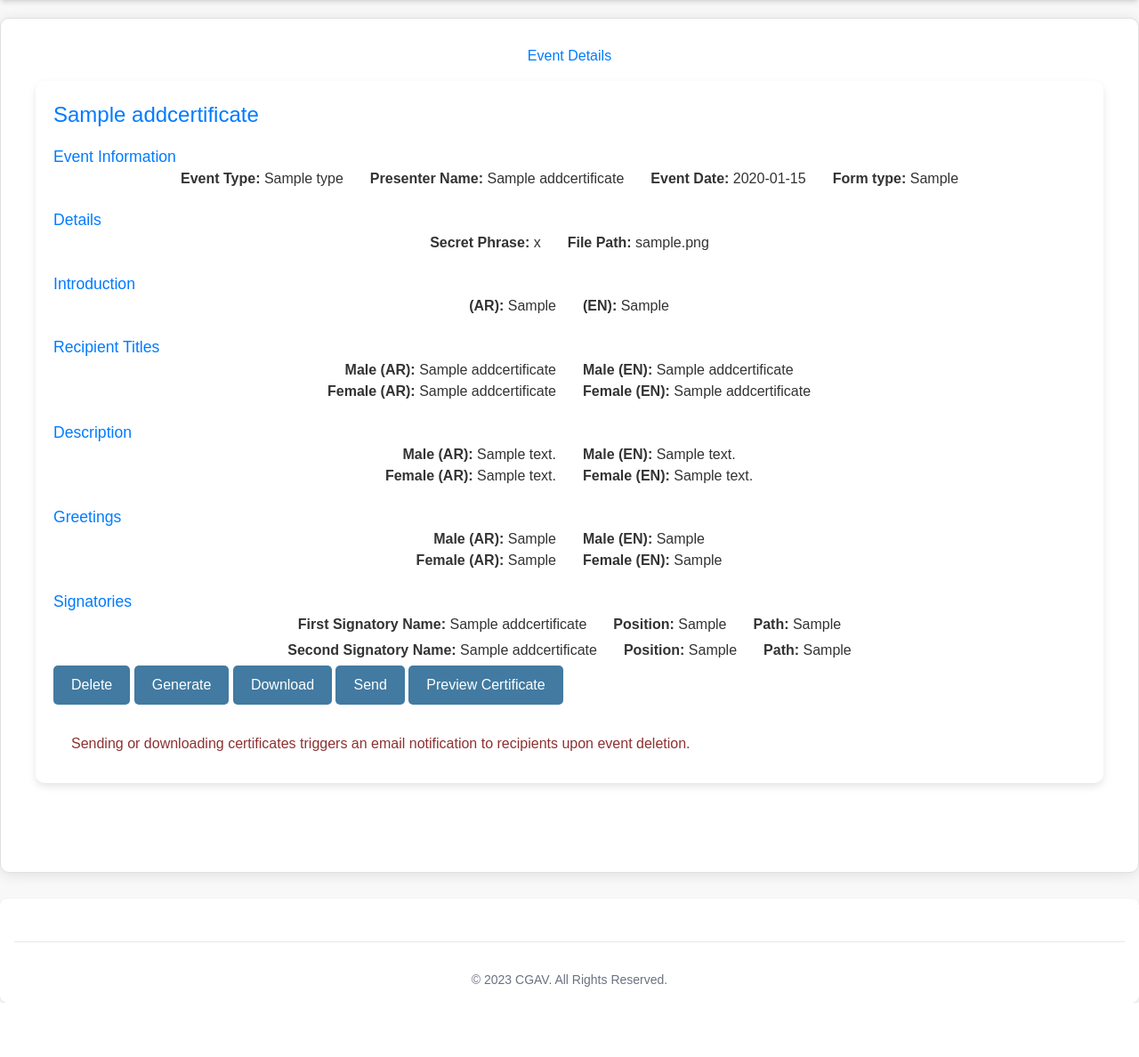
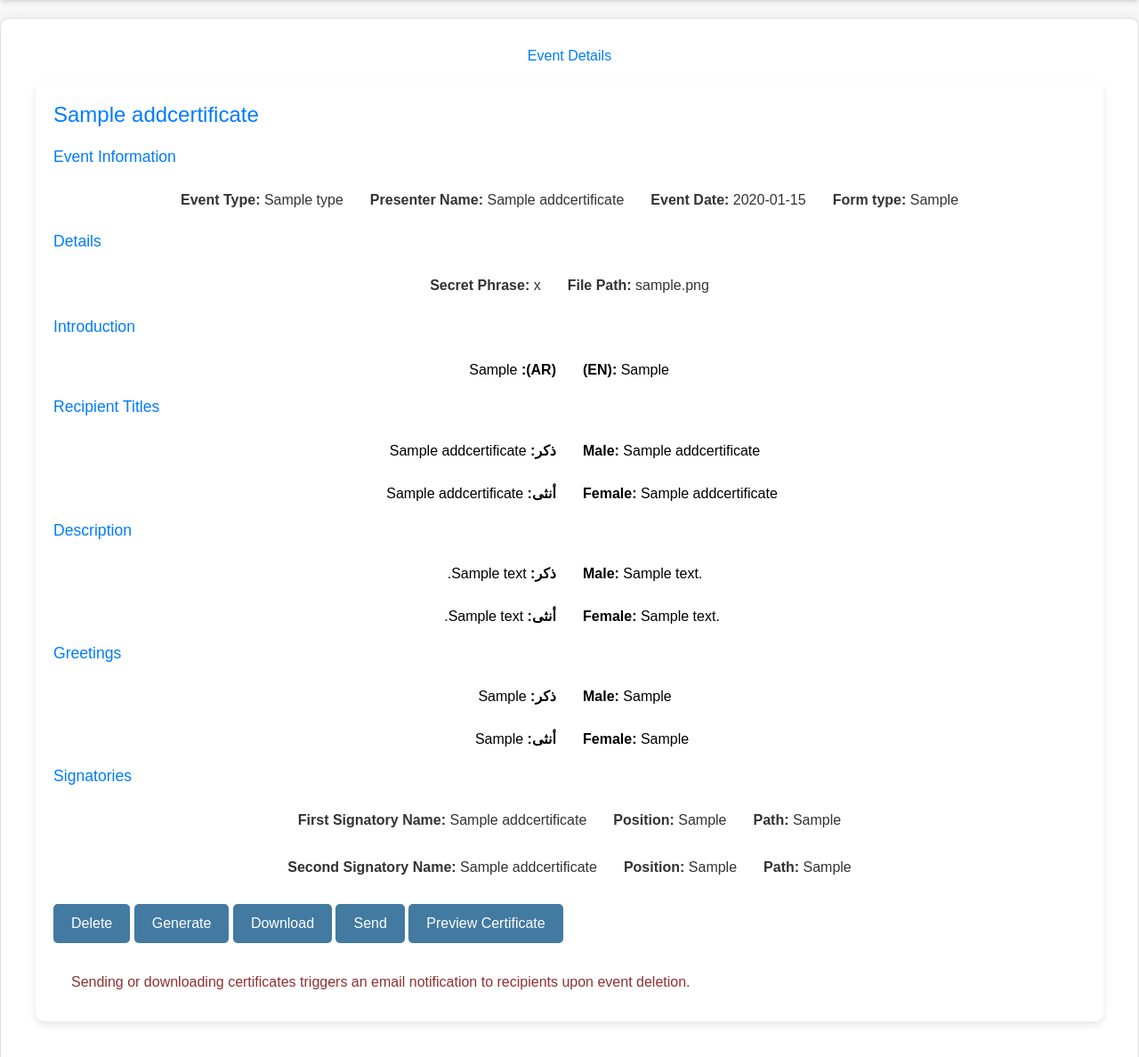
Before and after one commit to zalsaeed/cgav, a Flask app: page /certificate_details/1 in a window 1280 px wide. Shown: the part 74-1262 px from the top of the page at 89% size. Before the commit the page ends 1201 px from the top, so only its background shows below. Run offline with Flask 2, Linux system fonts and the light colour scheme; a user stored in the database is signed in; tables that the repository leaves empty hold one stand-in row (values such as "Sample post"); parts of the project's set-up code (start-up, migrations or seed data) failed here and were passed over; some libraries are stand-ins or nearby versions; some web fonts are replaced.

Commit message:
styling #30
enhance style in card event

```diff
--- a/src/flask_website/templates/certificate_details.html
+++ b/src/flask_website/templates/certificate_details.html
@@ -14,29 +14,30 @@
       <h5 class="card-title">{{ certificate.certificate_title }}</h5>
       <p class="card-subtitle">Event Information</p>
       <div class="row">
-        <div class="col-md-4 card-text"><strong>Event Type:</strong> {{ certificate.event_type.event_type_name }}</div>
-        <div class="col-md-4 card-text"><strong>Presenter Name:</strong> {{ certificate.presenter_name }}</div>
-        <div class="col-md-4 card-text"><strong>Event Date:</strong> {{ certificate.event_date.strftime('%Y-%m-%d') }}</div>
-        <div class="col-md-4 card-text"><strong>Form type:</strong> {{ certificate.form_type }}</div>
+        <div class="col-md-4 card-text"><br><strong>Event Type:</strong> {{ certificate.event_type.event_type_name }}</div>
+        <div class="col-md-4 card-text"><br><strong>Presenter Name:</strong> {{ certificate.presenter_name }}</div>
+        <div class="col-md-4 card-text"><br><strong>Event Date:</strong> {{ certificate.event_date.strftime('%Y-%m-%d') }}</div>
+        <div class="col-md-4 card-text"><br><strong>Form type:</strong> {{ certificate.form_type }}</div>
       </div>
 
       <p class="card-subtitle">Details</p>
       <div class="row">
-        <div class="col-md-4 card-text"><strong>Secret Phrase:</strong> {{ certificate.secret_phrase }}</div>
-        <div class="col-md-4 card-text"><strong>File Path:</strong> {{ certificate.file_path }}</div>
+        <br>
+        <div class="col-md-4 card-text"><br><strong>Secret Phrase:</strong> {{ certificate.secret_phrase }}</div><br>
+        <div class="col-md-4 card-text"><br><strong>File Path:</strong> {{ certificate.file_path }}</div><br>
       </div>
 
-      <!-- Intro Section -->
+      <!-- Introduction Section -->
       <p class="card-subtitle">Introduction</p>
       <div class="row">
-          <div class="col-md-6 card-text text-right">
+          <div class="col-md-6 text-right">
               {% if certificate.intro %}
-                  <strong>(AR):</strong> {{ certificate.intro }}
+              <br><strong>(AR):</strong> {{ certificate.intro }}
               {% endif %}
           </div>
-          <div class="col-md-6 card-text text-left">
+          <div class="col-md-6 text-left">
               {% if certificate.intro_en %}
-                  <strong>(EN):</strong> {{ certificate.intro_en }}
+              <br><strong>(EN):</strong> {{ certificate.intro_en }}
               {% endif %}
           </div>
       </div>
@@ -44,20 +45,20 @@
       <!-- Recipient Title Section -->
       <p class="card-subtitle">Recipient Titles</p>
       <div class="row">
-          <div class="col-md-6 card-text text-right">
+          <div class="col-md-6 text-right">
               {% if certificate.male_recipient_title %}
-                  <strong>Male (AR):</strong> {{ certificate.male_recipient_title }}
-              {% endif %}
+              <br><strong>ذكر:</strong> {{ certificate.male_recipient_title }}
+              {% endif %}<br>
               {% if certificate.female_recipient_title %}
-                  <br><strong>Female (AR):</strong> {{ certificate.female_recipient_title }}
+                  <br><strong>أنثى:</strong> {{ certificate.female_recipient_title }}
               {% endif %}
           </div>
-          <div class="col-md-6 card-text text-left">
+          <div class="col-md-6 text-left">
               {% if certificate.male_recipient_title_en %}
-                  <strong>Male (EN):</strong> {{ certificate.male_recipient_title_en }}
-              {% endif %}
+              <br><strong>Male:</strong> {{ certificate.male_recipient_title_en }}
+              {% endif %}<br>
               {% if certificate.female_recipient_title_en %}
-                  <br><strong>Female (EN):</strong> {{ certificate.female_recipient_title_en }}
+                  <br><strong>Female:</strong> {{ certificate.female_recipient_title_en }}
               {% endif %}
           </div>
       </div>
@@ -65,22 +66,22 @@
       <!-- Description Section -->
       <p class="card-subtitle">Description</p>
       <div class="row">
-          <div class="col-md-6 card-text text-right">
+          <div class="col-md-6 text-right">
               {% if certificate.certificate_description_male %}
-                  <strong>Male (AR):</strong> {{ certificate.certificate_description_male }}
+              <br><strong>ذكر:</strong> {{ certificate.certificate_description_male }}
                   <br>
-              {% endif %}
+              {% endif %}<br>
               {% if certificate.certificate_description_female %}
-                  <strong>Female (AR):</strong> {{ certificate.certificate_description_female }}
+                  <strong>أنثى:</strong> {{ certificate.certificate_description_female }}
               {% endif %}
           </div>
-          <div class="col-md-6 card-text text-left">
+          <div class="col-md-6 text-left">
               {% if certificate.certificate_description_male_en %}
-                  <strong>Male (EN):</strong> {{ certificate.certificate_description_male_en }}
+              <br><strong>Male:</strong> {{ certificate.certificate_description_male_en }}
                   <br>
-              {% endif %}
+              {% endif %}<br>
               {% if certificate.certificate_description_female_en %}
-                  <strong>Female (EN):</strong> {{ certificate.certificate_description_female_en }}
+                  <strong>Female:</strong> {{ certificate.certificate_description_female_en }}
               {% endif %}
           </div>
       </div>
@@ -88,22 +89,22 @@
       <!-- Greeting Section -->
       <p class="card-subtitle">Greetings</p>
       <div class="row">
-          <div class="col-md-6 card-text text-right">
+          <div class="col-md-6 text-right">
               {% if certificate.greeting_male %}
-                  <strong>Male (AR):</strong> {{ certificate.greeting_male }}
+              <br><strong>ذكر:</strong> {{ certificate.greeting_male }}
                   <br>
-              {% endif %}
+              {% endif %}<br>
               {% if certificate.greeting_female %}
-                  <strong>Female (AR):</strong> {{ certificate.greeting_female }}
+                  <strong>أنثى:</strong> {{ certificate.greeting_female }}
               {% endif %}
           </div>
-          <div class="col-md-6 card-text text-left">
+          <div class="col-md-6 text-left">
               {% if certificate.greeting_male_en %}
-                  <strong>Male (EN):</strong> {{ certificate.greeting_male_en }}
+              <br><strong>Male:</strong> {{ certificate.greeting_male_en }}
                   <br>
-              {% endif %}
+              {% endif %}<br>
               {% if certificate.greeting_female_en %}
-                  <strong>Female (EN):</strong> {{ certificate.greeting_female_en }}
+                  <strong>Female:</strong> {{ certificate.greeting_female_en }}
               {% endif %}
           </div>
       </div>
@@ -111,17 +112,17 @@
       <p class="card-subtitle">Signatories</p>
 
       <div class="row">
-        <div class="col-md-4 card-text"><strong>First Signatory Name:</strong> {{ certificate.First_Signatory_Name }}</div>
-        <div class="col-md-4 card-text"><strong>Position:</strong> {{ certificate.First_Signatory_Position }}</div>
-        <div class="col-md-4 card-text"><strong>Path:</strong> {{ certificate.First_Signatory_Path }}</div>
-      </div>
+        <div class="col-md-4 card-text"><br><strong>First Signatory Name:</strong> {{ certificate.First_Signatory_Name }}</div>
+        <div class="col-md-4 card-text"><br><strong>Position:</strong> {{ certificate.First_Signatory_Position }}</div>
+        <div class="col-md-4 card-text"><br><strong>Path:</strong> {{ certificate.First_Signatory_Path }}</div>
+      </div><br>
 
       {% if certificate.Second_Signatory_Name %}
       <div class="row">
         <div class="col-md-4 card-text"><strong>Second Signatory Name:</strong> {{ certificate.Second_Signatory_Name }}</div>
         <div class="col-md-4 card-text"><strong>Position:</strong> {{ certificate.Second_Signatory_Position }}</div>
         <div class="col-md-4 card-text"><strong>Path:</strong> {{ certificate.Second_Signatory_Path }}</div>
-      </div>
+      </div><br>
       {% endif %}
 
       <!-- Buttons -->
@@ -491,16 +492,25 @@
 
   .text-right {
     text-align: right;
+    direction: rtl; /* Right-to-left direction for Arabic */
   }
 
   .text-left {
       text-align: left;
+      direction: ltr; /* Left-to-right direction for English */
   }
 
   /* Ensuring the columns are divided equally */
   .col-md-6 {
       flex: 0 0 50%;
       max-width: 50%;
+  }
+
+  @media (max-width: 768px) {
+    .col-md-6 {
+        flex: 0 0 100%;
+        max-width: 100%;
+    }
   }
 
 </style>
```
